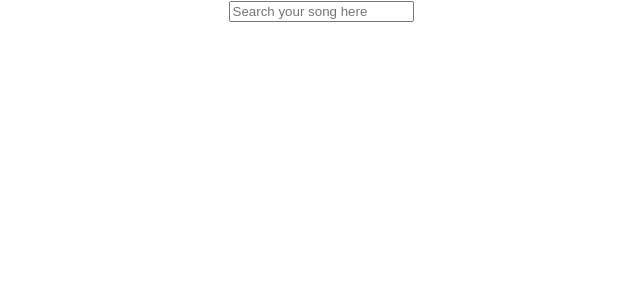
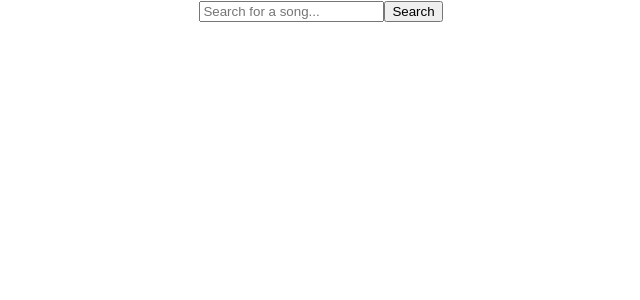
Before and after one commit to boiwo/GROUP-6-MUSIC-APP-musify, a React (Create React App) app: page / in a window 1280 px wide. Shown: the top 300 px of the page, without its empty margins (319-959 px from the left). Built offline with nearby package versions, Linux system fonts and the light colour scheme; data requests are answered from the project's data file.

Commit message:
second commit

```diff
--- a/src/App.js
+++ b/src/App.js
@@ -1,12 +1,13 @@
 import logo from './logo.svg';
 import './App.css';
 import Search from './components/Search';
+import SearchBar from './components/Search';
 
 
 function App() {
   return (
     <div className="App">
-      <Search/>
+      <SearchBar/>
 
     </div>
   );
--- a/src/components/Search.js
+++ b/src/components/Search.js
@@ -1,40 +1,45 @@
-import React, { useEffect, useState } from "react";
+import React, { useState } from 'react';
 
-function Search(){
-    const [songs , setsongs] = useState([])
+function SearchBar() {
+  const [query, setQuery] = useState('');
+  const [songs, setSongs] = useState([]);
+  const [searchResults, setSearchResults] = useState([]);
 
-function handleSearch(event){
-    const hint = event.target.value
-    if (hint.length > 0) {
-        const filter = songs.filter((song) => {
-            return song.name.toLowerCase().includes(hint.toLowerCase())
-        })
-        if (filter.length > 0) {
-        setsongs([...filter])
-        }
+  const handleSearch = async () => {
+    try {
+      const response = await fetch(`http://localhost:3000/Songs`);
+      const data = await response.json();
+      setSongs(data);
+    } catch (error) {
+      console.error('Error fetching data:', error);
+    }
+  };
 
-    }else {
-        setsongs([...songs])
-    }}
+  const handleChange = (event) => {
+    setQuery(event.target.value);
+    const results = songs.filter(song =>
+      song.name.toLowerCase().includes(event.target.value.toLowerCase())
+    );
+    setSearchResults(results);
+  };
 
-useEffect(() => {
-fetch ("http://localhost:3000/Songs")
-      .then((resp) => resp.json())
-      .then (data => setsongs(data))
+  return (
+    <div>
+      <input
+        type="text"
+        placeholder="Search for a song..."
+        value={query}
+        onChange={handleChange}
+      />
+      <button onClick={handleSearch}>Search</button>
 
-})
+      <ul>
+        {searchResults.map(song => (
+          <li key={song.id}>{song.name} - {song.artist}</li>
+        ))}
+      </ul>
+    </div>
+  );
+}
 
-
-return(
-<div>
-    <form>
-<input type="text" placeholder="Search your song here"  onChange={handleSearch}                        />
-
-    </form>
-
-
-</div>
-)
-
-}
-export default Search
+export default SearchBar;
```
